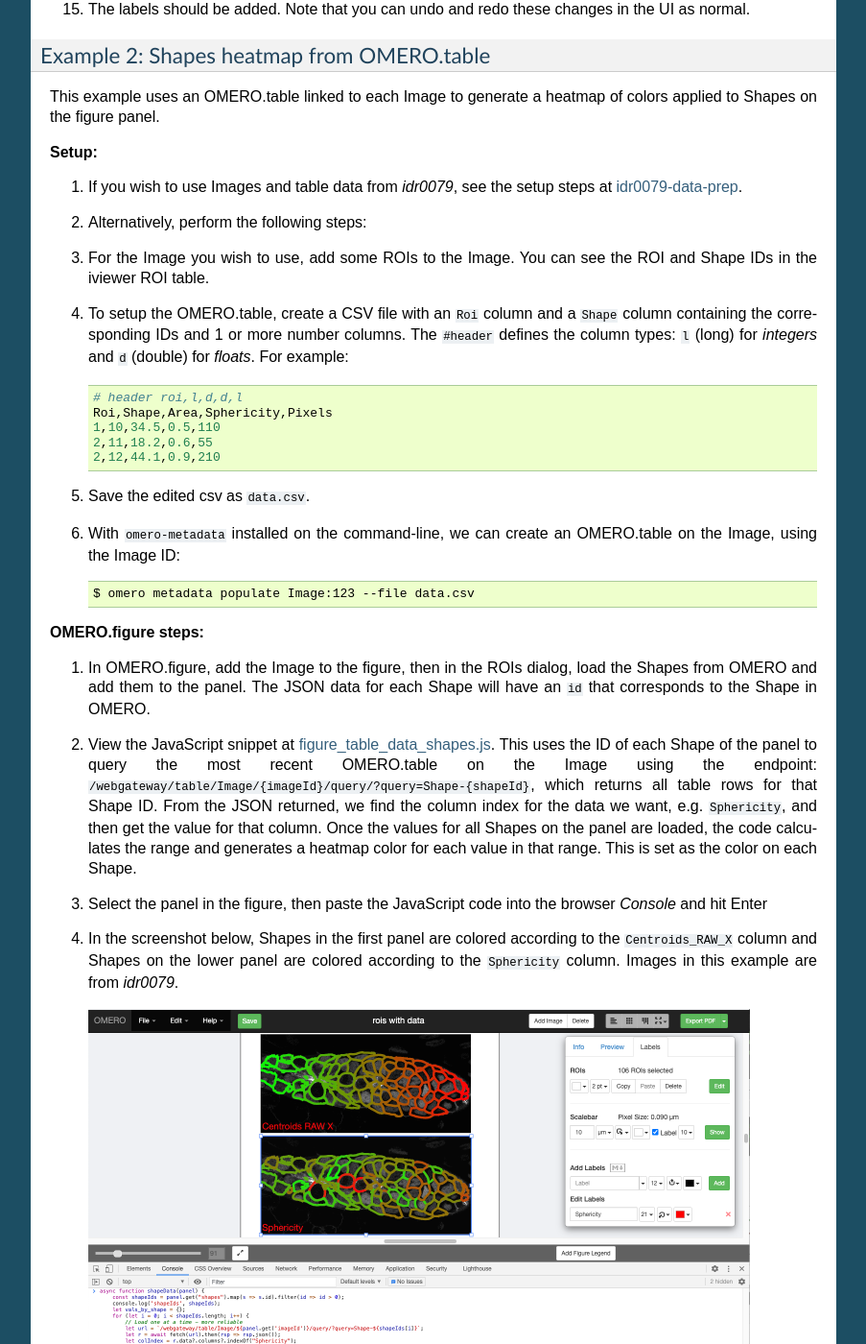
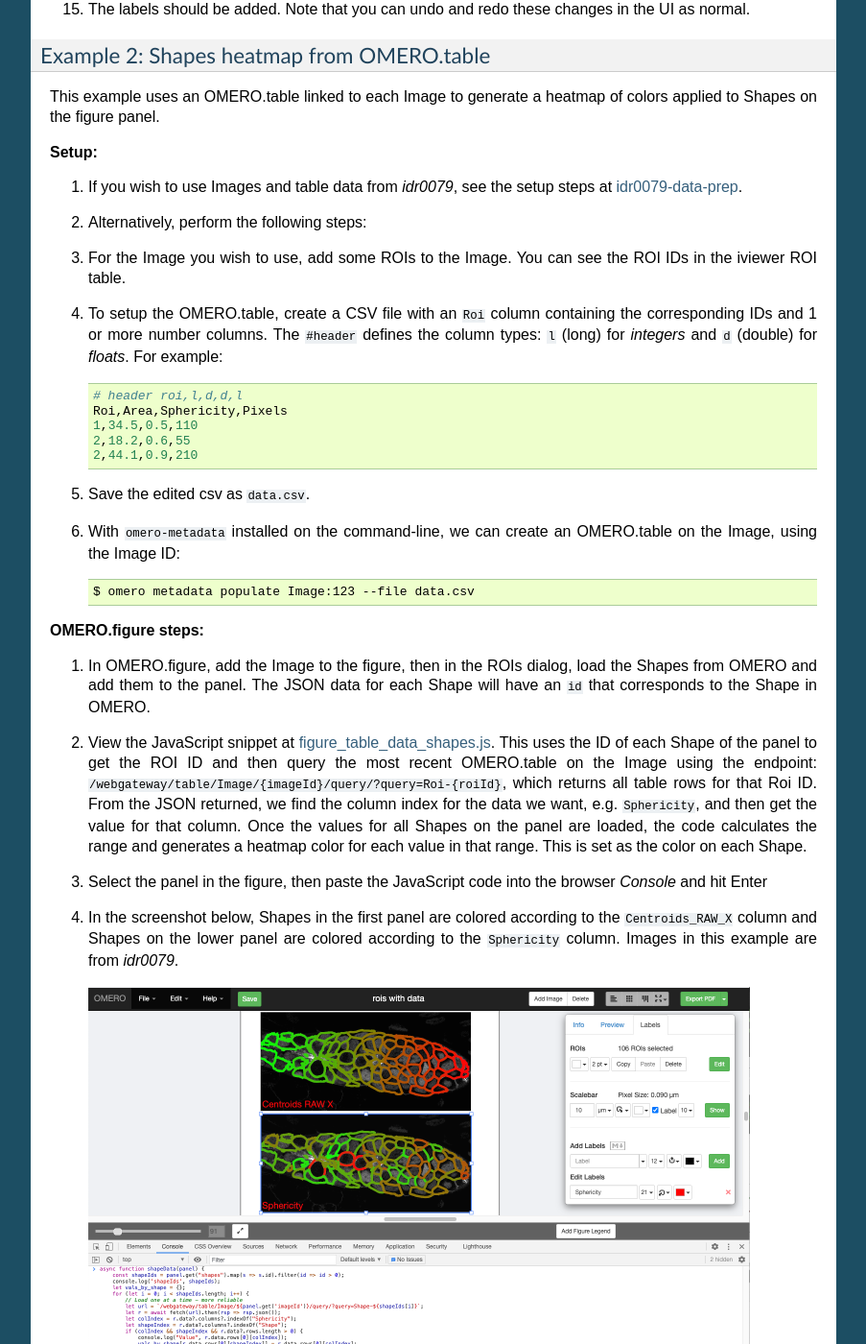
Before and after one commit to ome/omero-guide-figure, a Sphinx documentation site: the page built from docs/omero_figure_scripting.rst, in a window 1280 px wide and 1400 px high, scrolled down 3768 px. Shown: the whole window at 96% size, without its empty margins (198-1101 px from the left). Built offline with Sphinx 7.4.7, drawn with Linux system fonts in a browser that asks for light colours.

Commit message:
Update omero_figure_scripting.rst with ROI-based table queries

```diff
--- a/docs/omero_figure_scripting.rst
+++ b/docs/omero_figure_scripting.rst
@@ -147,19 +147,19 @@
 
 #.  Alternatively, perform the following steps:
 
-#.  For the Image you wish to use, add some ROIs to the Image. You can see the ROI and Shape IDs in the iviewer ROI table.
+#.  For the Image you wish to use, add some ROIs to the Image. You can see the ROI IDs in the iviewer ROI table.
 
-#.  To setup the OMERO.table, create a CSV file with an ``Roi`` column and a ``Shape`` column containing the corresponding IDs and 1
+#.  To setup the OMERO.table, create a CSV file with an ``Roi`` column containing the corresponding IDs and 1
     or more number columns. The ``#header`` defines the column types: ``l`` (long) for `integers` and ``d`` (double) for `floats`.
     For example:
 
     ::
 
         # header roi,l,d,d,l
-        Roi,Shape,Area,Sphericity,Pixels
-        1,10,34.5,0.5,110
-        2,11,18.2,0.6,55
-        2,12,44.1,0.9,210
+        Roi,Area,Sphericity,Pixels
+        1,34.5,0.5,110
+        2,18.2,0.6,55
+        2,44.1,0.9,210
 
 #.  Save the edited csv as ``data.csv``.
 
@@ -176,9 +176,9 @@
     OMERO.
 
 #.  View the JavaScript snippet at `figure_table_data_shapes.js <https://github.com/ome/omero-guide-figure/tree/master/scripts/figure_table_data_shapes.js>`_.
-    This uses the ID of each Shape of the panel to query the most recent OMERO.table on the Image using the
-    endpoint: ``/webgateway/table/Image/{imageId}/query/?query=Shape-{shapeId}``, which returns
-    all table rows for that Shape ID. From the JSON returned, we find the column index for the
+    This uses the ID of each Shape of the panel to get the ROI ID and then query the most recent OMERO.table on the Image using the
+    endpoint: ``/webgateway/table/Image/{imageId}/query/?query=Roi-{roiId}``, which returns
+    all table rows for that Roi ID. From the JSON returned, we find the column index for the
     data we want, e.g. ``Sphericity``, and then get the value for that column.
     Once the values for all Shapes on the panel are loaded, the code calculates the range and
     generates a heatmap color for each value in that range. This is set as the color
```
